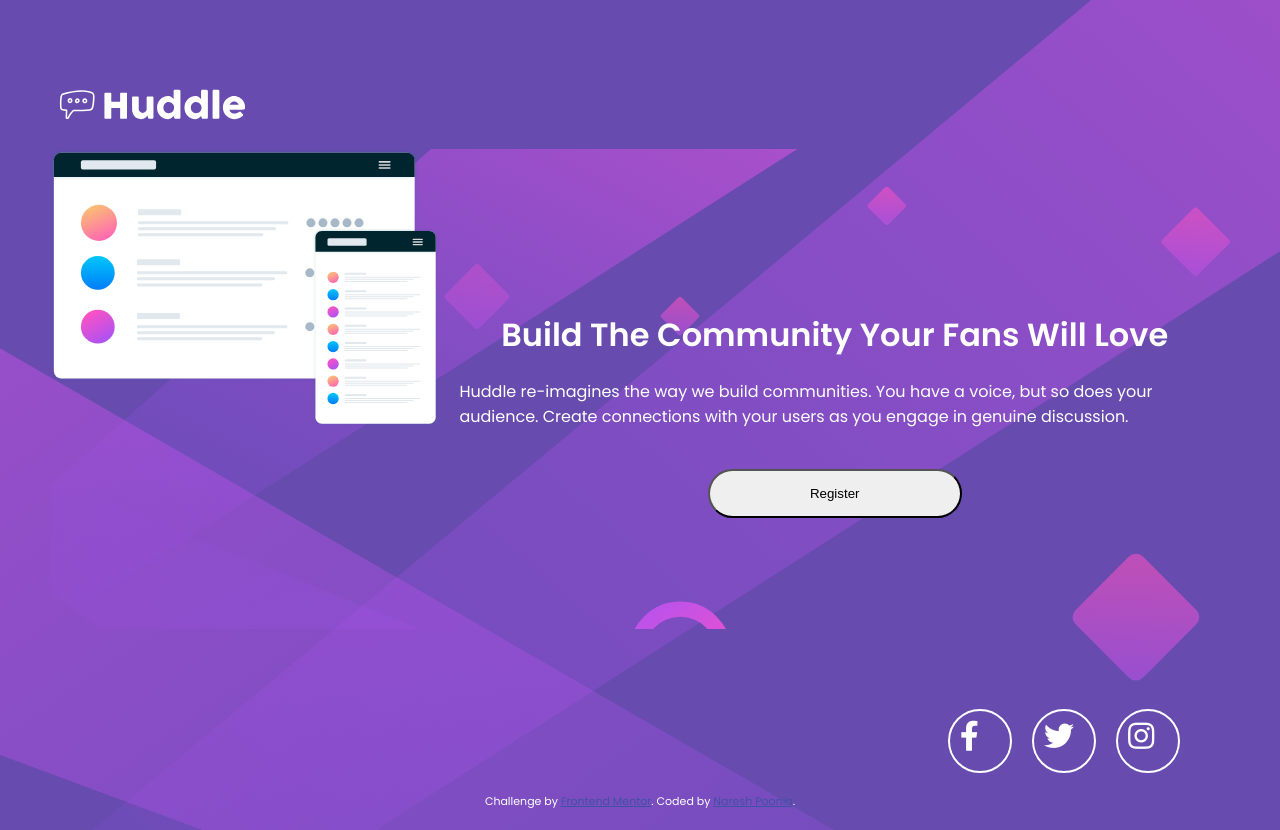
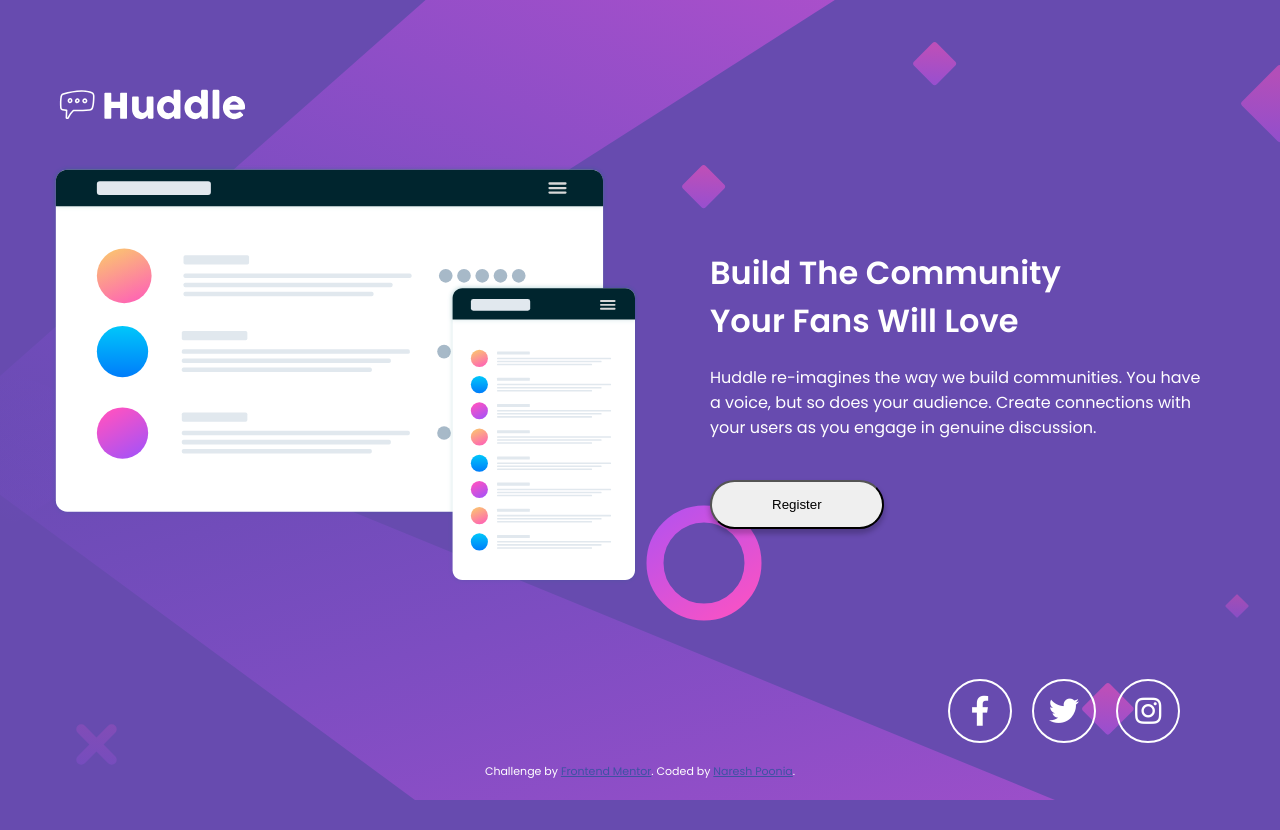
Before and after one commit to nareshpoonia/frontendmentor-huddle-landing-page-coding-challenge, a plain HTML site: page index.html in a window 1280 px wide. After the commit the page ends 800 px from the top, so only its background shows below. Drawn offline with Linux system fonts and the light colour scheme.

Commit message:
Updated Readme file, made further changes to match the design

```diff
--- a/index.html
+++ b/index.html
@@ -2,28 +2,36 @@
 <html lang="en">
 <head>
   <meta charset="UTF-8">
-  <meta name="viewport" content="width=device-width, initial-scale=1.0"> <!-- displays site properly based on user's device -->
+  <meta name="viewport" content="width=device-width, initial-scale=1.0">
+  <!-- displays site properly based on user's device -->
   <link rel="preconnect" href="https://fonts.gstatic.com">
   <link rel="stylesheet" href="./all.css">
-  <link href="https://fonts.googleapis.com/css2?family=Open+Sans&family=Poppins:wght@400;600&display=swap" rel="stylesheet">
+  <link href="https://fonts.googleapis.com/css2?family=Open+Sans&family=Poppins:wght@400;600&display=swap"
+    rel="stylesheet">
   <link rel="icon" type="image/png" sizes="32x32" href="./images/favicon-32x32.png">
   <link rel="stylesheet" href="style.css">
 
   <title>Frontend Mentor | Huddle landing page with single introductory section</title>
 
   <style>
-    .attribution { font-size: 11px; text-align: center; }
-    .attribution a { color: hsl(228, 45%, 44%); }
+    .attribution {
+       font-size: 11px; text-align: center;
+      }
+    .attribution a {
+       color: hsl(228, 45%, 44%);
+      }
   </style>
 </head>
 <body>
+  <div class="container-main">
     <img src="/images/logo.svg" class="logo"alt="logo">
     <div class="container">
      <div class="main-section">
-    <img class="main-image"src="/images/illustration-mockups.svg" alt="illustration-mockups">
+      <img class="main-image"src="/images/illustration-mockups.svg" alt="illustration-mockups" width="709"
+      height="506">
      </div>
      <div class="secondary-section">
-   <h1>Build The Community Your Fans Will Love</h1>
+       <h1>Build The Community<br> Your Fans Will Love</h1>
        <p class="paragraph">
         Huddle re-imagines the way we build communities. You have a voice, but so does your audience.
         Create connections with your users as you engage in genuine discussion.
@@ -42,5 +50,6 @@
       Coded by <a href="https://www.nareshpoonia.com">Naresh Poonia</a>.
     </p>
   </footer>
+  </div>
 </body>
 </html>
--- a/style.css
+++ b/style.css
@@ -13,6 +13,7 @@ body {
   display: flex;
   flex-direction: column;
   justify-content: flex-start;
+  align-items: center;
   height: 100vh;
   box-sizing: border-box;
   background-image: url(./images/bg-mobile.svg);
@@ -20,21 +21,26 @@ body {
   background-size: cover;
 }
 
+.container-main {
+  display: flex;
+  flex-direction: column;
+  justify-content: flex-start;
+  height: 100vh;
+  box-sizing: border-box;
+  max-width: 1440px;
+  height: 100vh;
+}
+
 .container {
   display: flex;
   flex-direction: column;
   justify-content: center;
-  margin-left: 50px;
-  margin-right: 50px;
+  margin: 0 50px;
   flex-grow: 1;
   flex-shrink: 1;
 }
 
 .logo {
-  display: flex;
-  flex-direction: row;
-  justify-content: flex-start;
-  align-items: flex-start;
   width: 150px;
   margin-left: 50px;
   margin-top: 50px;
@@ -45,6 +51,11 @@ body {
   display: flex;
   flex-direction: column;
 }
+
+.main-image {
+  width: 100%;
+  height: auto;
+}
 .secondary-section {
   margin-top: 60px;
   margin-left: 20px;
@@ -53,10 +64,10 @@ body {
   flex-direction: column;
   justify-content: center;
   align-items: center;
+  text-align: center;
   flex-wrap: wrap;
   color: white;
   flex-shrink: 1;
-  text-align: center;
 }
 
 .secondary-section:nth-child(1) {
@@ -65,34 +76,32 @@ body {
 }
 .paragraph {
   margin-top: 20px;
-  display: flex;
-  justify-content: center;
-  align-content: center;
-  text-align: center;
-  flex-shrink: 1;
-  flex-grow: 1;
   margin-bottom: 10px;
 }
 
 .button {
   margin-top: 30px;
-  margin-bottom: 100px;
   padding-top: 15px;
   padding-left: 100px;
   padding-right: 100px;
   padding-bottom: 15px;
   border-radius: 30px 30px 30px 30px;
-  margin-bottom: 10px;
+  margin-bottom: 30px;
+  box-shadow: 0 4px 5px 1px hsl(0deg 0% 0% / 21%);
+}
+.button:hover {
+  background-color: rgb(14, 10, 1);
+  color: white;
 }
 .icons {
   display: flex;
   justify-content: center;
+  margin-top: 80px;
+  margin-bottom: 20px;
 }
 .fab {
-  margin-top: 80px;
   margin-left: 20px;
   font-size: 30px;
-  margin-bottom: 20px;
 }
 i {
   border-radius: 50%;
@@ -101,12 +110,23 @@ i {
   border: 2px solid white;
   padding: 10px;
   color: white;
+  position: relative;
 }
-.main-image {
-  width: 100%;
+
+i:before {
+  position: absolute;
+  left: 50%;
+  top: 50%;
+  transform: translate(-50%, -50%);
 }
 
 @media (min-width: 768px) {
+  body {
+    background-image: url(./images/bg-desktop.svg);
+    background-repeat: no-repeat;
+    background-size: cover;
+  }
+
   .logo {
     margin-top: 80px;
     margin-bottom: 20px;
@@ -114,13 +134,20 @@ i {
   }
 
   .container {
-    background-image: url(./images/bg-desktop.svg);
-    background-repeat: no-repeat;
-    background-size: cover;
     display: flex;
     flex-direction: row;
     justify-content: flex-start;
     align-items: center;
+    gap: 50px;
+    position: relative;
+  }
+  .secondary-section {
+    text-align: left;
+    align-items: flex-start;
+  }
+  .button {
+    padding-left: 60px;
+    padding-right: 60px;
   }
 
   .icons {
@@ -130,13 +157,11 @@ i {
   }
   .main-section {
     min-width: 284px;
-    display: flex;
-    min-height: 480px;
+    height: auto;
+    flex-basis: 50%;
+    flex-shrink: 0;
   }
 
-  .paragraph {
-    text-align: left;
-  }
   .attribution {
     margin-bottom: 20px;
     color: white;
```
Also changed, not shown: 1 other file. Lines whose indentation alone changed are shown as unchanged.
